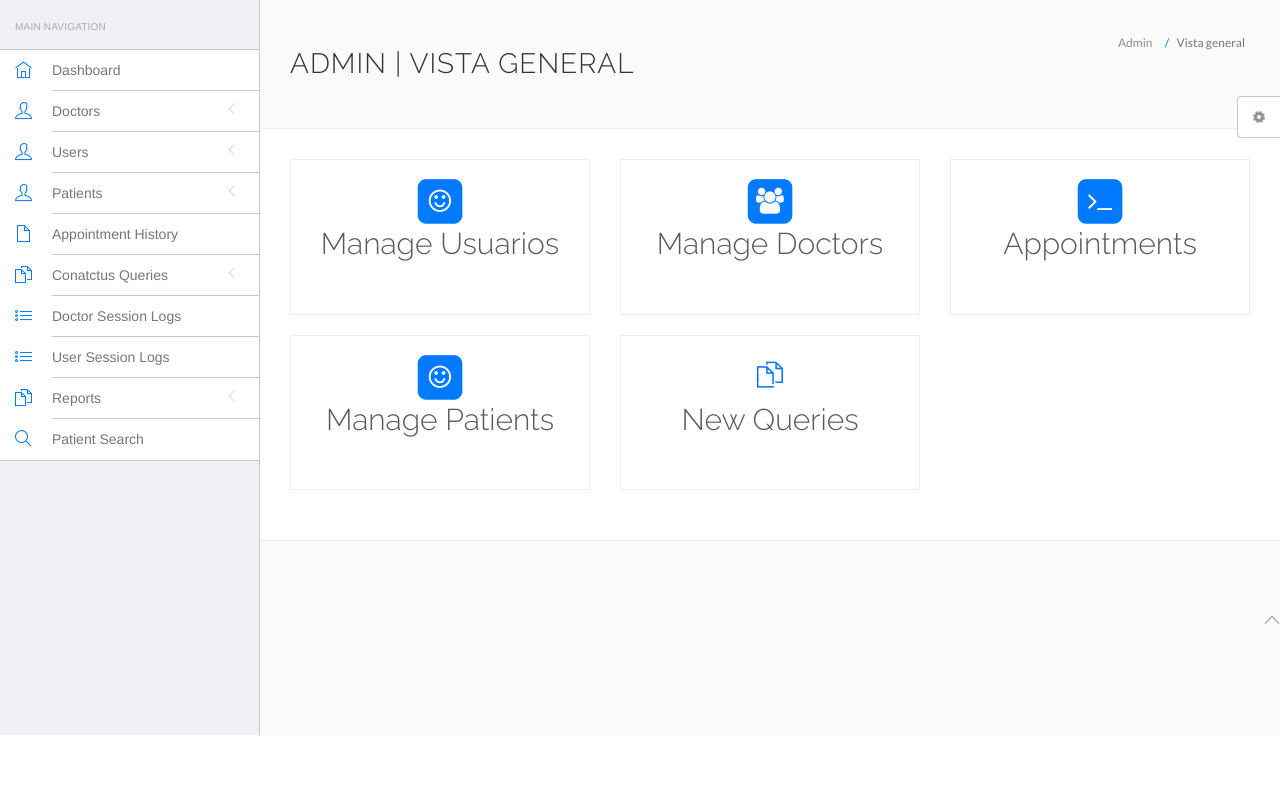
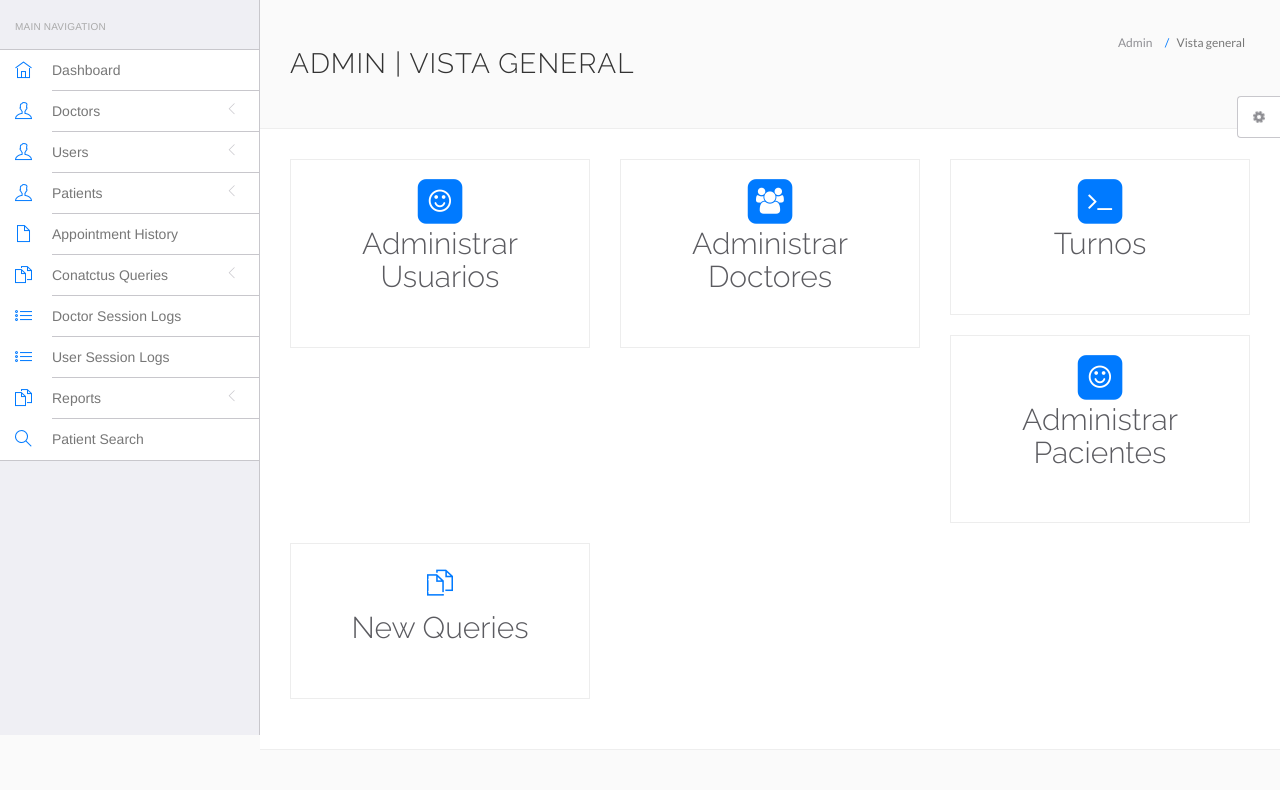
Before and after one commit to proffabianlopez/App5, a PHP site: page /app/views/admin/dashboard.php in a window 1280 px wide. Shown: the part 65-855 px from the top of the page. Before the commit the page ends 800 px from the top, so only its background shows below. Run offline with PHP 8.4, Linux system fonts and the light colour scheme.

Commit message:
front dashboard-admin

```diff
--- a/www/app/views/admin/dashboard.php
+++ b/www/app/views/admin/dashboard.php
@@ -38,7 +38,7 @@ check_login();
                                             <i class="fa fa-square fa-stack-2x text-primary"></i>
                                             <i class="fa fa-smile-o fa-stack-1x fa-inverse"></i>
                                         </span>
-                                        <h2 class="StepTitle">Manage Usuarios</h2>
+                                        <h2 class="StepTitle">Administrar Usuarios</h2>
                                         <p class="links cl-effect-1">
                                             <a href="manage-users.php">
                                                 <!-- <php
@@ -61,7 +61,7 @@ check_login();
                                             <i class="fa fa-square fa-stack-2x text-primary"></i>
                                             <i class="fa fa-users fa-stack-1x fa-inverse"></i>
                                         </span>
-                                        <h2 class="StepTitle">Manage Doctors</h2>
+                                        <h2 class="StepTitle">Administrar Doctores</h2>
                                         <p class="cl-effect-1">
                                             <a href="manage-doctors.php">
                                                 <!-- <php
@@ -84,7 +84,7 @@ check_login();
                                             <i class="fa fa-square fa-stack-2x text-primary"></i>
                                             <i class="fa fa-terminal fa-stack-1x fa-inverse"></i>
                                         </span>
-                                        <h2 class="StepTitle">Appointments</h2>
+                                        <h2 class="StepTitle">Turnos</h2>
                                         <p class="links cl-effect-1">
                                             <a href="book-appointment.php">
                                                 <a href="appointment-history.php">
@@ -109,7 +109,7 @@ check_login();
                                             <i class="fa fa-square fa-stack-2x text-primary"></i>
                                             <i class="fa fa-smile-o fa-stack-1x fa-inverse"></i>
                                         </span>
-                                        <h2 class="StepTitle">Manage Patients</h2>
+                                        <h2 class="StepTitle">Administrar Pacientes</h2>
                                         <p class="links cl-effect-1">
                                             <a href="manage-patient.php">
                                                 <!-- <php
```
